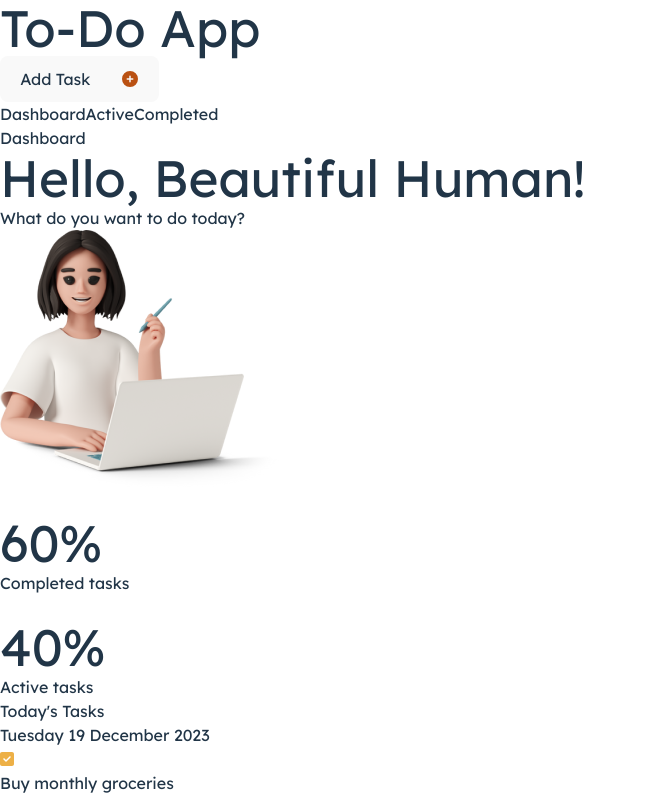
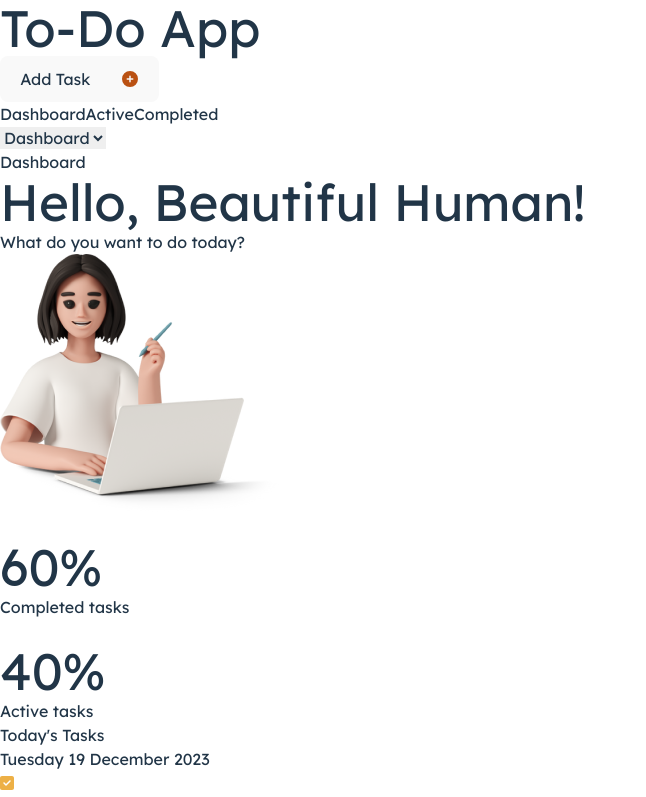
Before and after one commit to syahba/todo-list, a React (Vite) app: page / in a window 1280 px wide. Shown: the top 797 px of the page, without its empty margins (0-646 px from the left). Built offline with nearby package versions, Linux system fonts and the light colour scheme.

Commit message:
add dropdown component

```diff
--- a/src/App.jsx
+++ b/src/App.jsx
@@ -3,12 +3,15 @@ import Dashboard from './components/Dashboard'
 import ActivePage from './components/ActivePage'
 import CompletedPage from './components/CompletedPage'
 import Sidebar from './components/Sidebar'
+import Dropdown from './components/Dropdown'
 
 function App() {
   return (
     <>
       <BrowserRouter>
         <Sidebar></Sidebar>
+
+        <Dropdown></Dropdown>
 
         <Routes>
           <Route path='/' element={<Dashboard></Dashboard>}></Route>
--- a/src/components/Dashboard.jsx
+++ b/src/components/Dashboard.jsx
@@ -3,7 +3,7 @@ import CompletedTask from "./CompletedTask";
 import Header from "./Header";
 import Heading from "./Heading";
 import StatBox from "./StatBox";
-import hero from "../assets/hero-img.png"
+import hero from "../assets/hero-img.png";
 
 function Dashboard() {
   // dummy data
--- /dev/null
+++ b/src/components/Dropdown.jsx
@@ -0,0 +1,13 @@
+function Dropdown() {
+  return (
+    <div>
+      <select name="page" className="dropdown">
+        <option value="/">Dashboard</option>
+        <option value="/active">Active</option>
+        <option value="/completed">Completed</option>
+      </select>
+    </div>
+  );
+}
+
+export default Dropdown;
```
